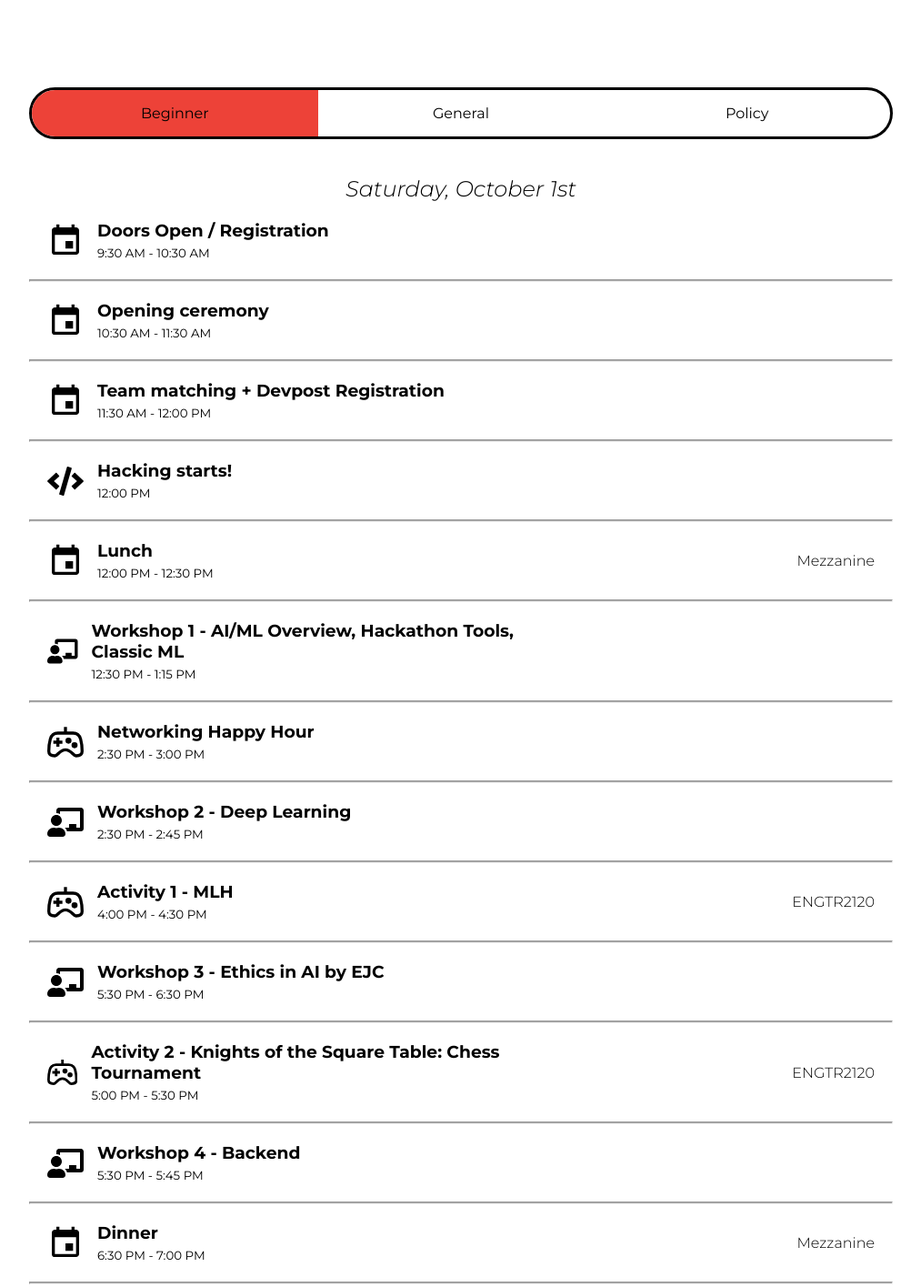
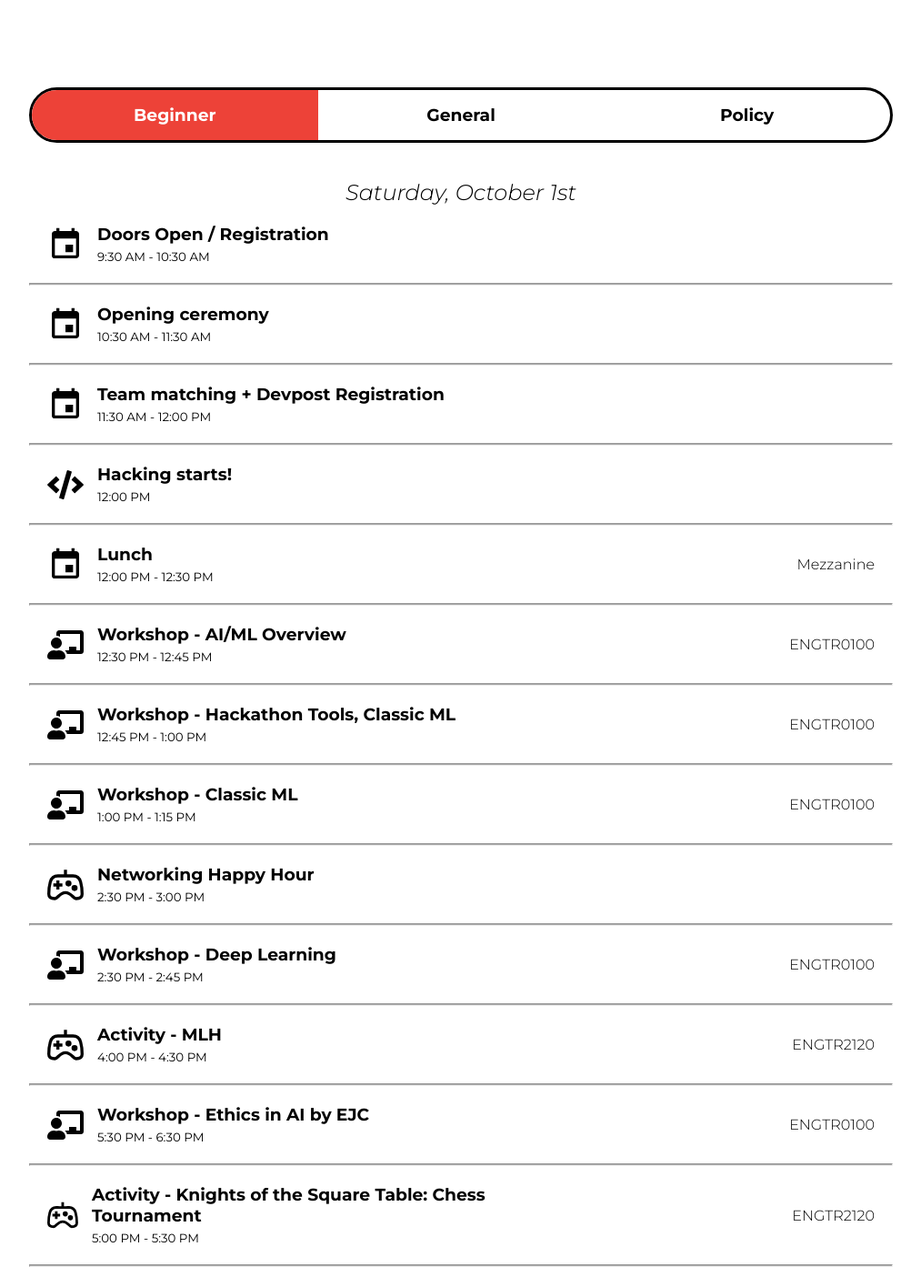
Before and after one commit to McGillAISociety/MAIShacks, a Next.js app: page /live in a window 1280 px wide. Shown: the part 354-1769 px from the top of the page at 91% size, without its empty margins (133-1146 px from the left). Built offline with nearby package versions, Linux system fonts and the light colour scheme.

Commit message:
schedule fixes

```diff
--- a/components/live/Schedule.js
+++ b/components/live/Schedule.js
@@ -12,23 +12,25 @@ const beginner_saturday = [
     { type: 'general', time: "11:30 AM - 12:00 PM", title: 'Team matching + Devpost Registration', description: '' },
     { type: 'hacking', time: "12:00 PM", title: 'Hacking starts!', description: '' },
     { type: 'general', time: "12:00 PM - 12:30 PM", title: 'Lunch', description: 'Mezzanine' },
-    { type: 'workshop', time: "12:30 PM - 1:15 PM", title: 'Workshop 1 - AI/ML Overview, Hackathon Tools, Classic ML', description: '' },
+    { type: 'workshop', time: "12:30 PM - 12:45 PM", title: 'Workshop - AI/ML Overview', description: 'ENGTR0100' },
+    { type: 'workshop', time: "12:45 PM - 1:00 PM", title: 'Workshop - Hackathon Tools, Classic ML', description: 'ENGTR0100' },
+    { type: 'workshop', time: "1:00 PM - 1:15 PM", title: 'Workshop - Classic ML', description: 'ENGTR0100' },
     { type: 'activity', time: "2:30 PM - 3:00 PM", title: 'Networking Happy Hour', description: '' },
-    { type: 'workshop', time: "2:30 PM - 2:45 PM", title: 'Workshop 2 - Deep Learning', description: '' },
-    { type: 'activity', time: "4:00 PM - 4:30 PM", title: 'Activity 1 - MLH', description: 'ENGTR2120' },
-    { type: 'workshop', time: "5:30 PM - 6:30 PM", title: 'Workshop 3 - Ethics in AI by EJC', description: '' },
-    { type: 'activity', time: "5:00 PM - 5:30 PM", title: 'Activity 2 - Knights of the Square Table: Chess Tournament', description: 'ENGTR2120' },
-    { type: 'workshop', time: "5:30 PM - 5:45 PM", title: 'Workshop 4 - Backend', description: '' },
+    { type: 'workshop', time: "2:30 PM - 2:45 PM", title: 'Workshop - Deep Learning', description: 'ENGTR0100' },
+    { type: 'activity', time: "4:00 PM - 4:30 PM", title: 'Activity - MLH', description: 'ENGTR2120' },
+    { type: 'workshop', time: "5:30 PM - 6:30 PM", title: 'Workshop - Ethics in AI by EJC', description: 'ENGTR0100' },
+    { type: 'activity', time: "5:00 PM - 5:30 PM", title: 'Activity - Knights of the Square Table: Chess Tournament', description: 'ENGTR2120' },
+    { type: 'workshop', time: "5:30 PM - 5:45 PM", title: 'Workshop - Backend', description: 'ENGTR0100' },
     { type: 'general', time: "6:30 PM - 7:00 PM", title: 'Dinner', description: 'Mezzanine' },
-    { type: 'workshop', time: "7:00 PM - 7:15 PM", title: 'Workshop 5 - Frontend', description: '' },
-    { type: 'activity', time: "8:00 PM - 8:30 PM", title: 'Activity 3 - Skribbl.io and Snacks', description: '' },
+    { type: 'workshop', time: "7:00 PM - 7:15 PM", title: 'Workshop - Frontend', description: 'ENGTR0100' },
+    { type: 'activity', time: "8:00 PM - 8:30 PM", title: 'Activity - Skribbl.io and Snacks', description: '' },
 ]
 const beginner_sunday = [
     { type: 'general', time: "8:30 - 10:30 AM", title: 'Breakfast', description: 'Mezzanine' },
     { type: 'hacking', time: "12:00 PM", title: 'Hacking ends!', description: '' },
     { type: 'general', time: "12:00 PM", title: 'Lunch', description: 'Mezzanine' },
     { type: 'general', time: "12:00 - 2:00 PM", title: 'Judging', description: '' },
-    { type: 'activity', time: "1:00 PM - 1:30 PM", title: "Activity 4 - You're My Type: Typing Contest", description: 'ENGTR2120' },
+    { type: 'activity', time: "1:00 PM - 1:30 PM", title: "Activity - You're My Type: Typing Contest", description: 'ENGTR2120' },
     { type: 'general', time: "2:00 PM - 2:30 PM", title: 'Closing ceremonies', description: '' },
 ]
 
@@ -38,22 +40,22 @@ const general_saturday = [
     { type: 'general', time: "11:30 AM - 12:00 PM", title: 'Team matching + Devpost Registration', description: '' },
     { type: 'hacking', time: "12:00 PM", title: 'Hacking starts!', description: '' },
     { type: 'general', time: "12:00 PM - 12:30 PM", title: 'Lunch', description: 'Mezzanine' },
-    { type: 'workshop', time: "12:30 PM - 1:30 PM", title: 'Workshop 1 - Intro to ML', description: 'ENGTR2110' },
+    { type: 'workshop', time: "12:30 PM - 1:30 PM", title: 'Workshop - Intro to ML', description: 'ENGTR2110' },
     { type: 'workshop', time: "1:30 PM - 2:30 PM", title: 'Networking Happy Hour', description: '' },
-    { type: 'workshop', time: "2:30 PM - 3:30 PM", title: 'Workshop 2 - stability.ai', description: 'ENGTR2110' },
-    { type: 'activity', time: "3:30 PM - 4:00 PM", title: 'Activity 1 - MLH', description: 'ENGTR2120' },
-    { type: 'workshop', time: "4:00 PM - 5:00 PM", title: 'Workshop 3 - Ethics in AI by EJC', description: 'ENGTR2110' },
-    { type: 'activity', time: "5:00 PM - 5:30 PM", title: 'Activity 2 - Knights of the Square Table: Chess Tournament', description: 'ENGTR2120' },
-    { type: 'workshop', time: "5:30 PM - 6:30 PM", title: 'Workshop 4', description: '' },
+    { type: 'workshop', time: "2:30 PM - 3:30 PM", title: 'Workshop - stability.ai', description: 'ENGTR2110' },
+    { type: 'activity', time: "3:30 PM - 4:00 PM", title: 'Activity - MLH', description: 'ENGTR2120' },
+    { type: 'workshop', time: "4:00 PM - 5:00 PM", title: 'Workshop - Ethics in AI by EJC', description: 'ENGTR2110' },
+    { type: 'activity', time: "5:00 PM - 5:30 PM", title: 'Activity - Knights of the Square Table: Chess Tournament', description: 'ENGTR2120' },
+    { type: 'workshop', time: "5:30 PM - 6:30 PM", title: 'Workshop', description: '' },
     { type: 'general', time: "6:30 PM - 7:00 PM", title: 'Dinner', description: 'Mezzanine' },
-    { type: 'activity', time: "8:00 PM - 8:30 PM", title: 'Activity 3 - Skribbl.io and Snacks', description: '' },
+    { type: 'activity', time: "8:00 PM - 8:30 PM", title: 'Activity - Skribbl.io and Snacks', description: '' },
 ]
 const general_sunday = [
     { type: 'general', time: "8:30 - 10:30 AM", title: 'Breakfast', description: 'Mezzanine' },
     { type: 'hacking', time: "12:00 PM", title: 'Hacking ends!', description: '' },
     { type: 'general', time: "12:00 PM", title: 'Lunch', description: 'Mezzanine' },
     { type: 'general', time: "12:00 - 2:00 PM", title: 'Judging', description: '' },
-    { type: 'activity', time: "1:00 PM - 1:30 PM", title: "Activity 4 - You're My Type: Typing Contest", description: 'ENGTR2120' },
+    { type: 'activity', time: "1:00 PM - 1:30 PM", title: "Activity - You're My Type: Typing Contest", description: 'ENGTR2120' },
     { type: 'general', time: "2:00 PM - 2:30 PM", title: 'Closing ceremonies', description: '' },
 ]
 
@@ -62,22 +64,22 @@ const policy_saturday = [
     { type: 'general', time: "10:30 AM - 11:30 AM", title: 'Opening ceremony', description: '' },
     { type: 'hacking', time: "12:00 PM", title: 'Hacking starts!', description: '' },
     { type: 'general', time: "12:00 PM - 12:30 PM", title: 'Lunch', description: 'Mezzanine' },
-    { type: 'workshop', time: "12:15 PM - 12:40 PM", title: 'Workshop 1 - Basics of AI', description: '' },
-    { type: 'workshop', time: "12:40 PM - 1:00 PM", title: 'Workshop 2 - AI and You', description: '' },
-    { type: 'workshop', time: "1:00 PM - 1:45 PM", title: 'Workshop 3 - Ethics of AI with Abhishek Gupta', description: '' },
-    { type: 'workshop', time: "1:45 PM - 2:15 PM", title: 'Workshop 4 - Future of AI, Debrief + Team Matching', description: '' },
-    { type: 'activity', time: "3:30 PM - 4:00 PM", title: 'Activity 1 - MLH', description: 'ENGTR2120' },
-    { type: 'activity', time: "5:00 PM - 5:30 PM", title: 'Activity 2 - Knights of the Square Table: Chess Tournament', description: 'ENGTR2120' },
+    { type: 'workshop', time: "12:15 PM - 12:40 PM", title: 'Workshop - Basics of AI', description: 'ENGTR2100' },
+    { type: 'workshop', time: "12:40 PM - 1:00 PM", title: 'Workshop - AI and You', description: 'ENGTR2100' },
+    { type: 'workshop', time: "1:00 PM - 1:45 PM", title: 'Workshop - Ethics of AI with Abhishek Gupta', description: 'ENGTR2100' },
+    { type: 'workshop', time: "1:45 PM - 2:00 PM", title: 'Workshop - Future of AI', description: 'ENGTR2100' },
+    { type: 'workshop', time: "2:00 PM - 2:15 PM", title: 'Workshop - Debrief + Team Matching', description: 'ENGTR2100' },
+    { type: 'activity', time: "3:30 PM - 4:00 PM", title: 'Activity - MLH', description: 'ENGTR2120' },
+    { type: 'activity', time: "5:00 PM - 5:30 PM", title: 'Activity - Knights of the Square Table: Chess Tournament', description: 'ENGTR2120' },
     { type: 'general', time: "6:30 PM - 7:00 PM", title: 'Dinner', description: 'Mezzanine' },
-    { type: 'workshop', time: "7:00 PM - 7:15 PM", title: 'Workshop 5 - Frontend', description: '' },
-    { type: 'activity', time: "8:00 PM - 8:30 PM", title: 'Activity 3 - Skribbl.io and Snacks', description: '' },
+    { type: 'activity', time: "8:00 PM - 8:30 PM", title: 'Activity - Skribbl.io and Snacks', description: '' },
 ]
 const policy_sunday = [
     { type: 'general', time: "8:30 - 10:30 AM", title: 'Breakfast', description: 'Mezzanine' },
     { type: 'hacking', time: "12:00 PM", title: 'Hacking ends!', description: '' },
     { type: 'general', time: "12:00 PM", title: 'Lunch', description: 'Mezzanine' },
     { type: 'general', time: "12:00 - 2:00 PM", title: 'Presentations', description: '' },
-    { type: 'activity', time: "1:00 PM - 1:30 PM", title: "Activity 4 - You're My Type: Typing Contest", description: 'ENGTR2120' },
+    { type: 'activity', time: "1:00 PM - 1:30 PM", title: "Activity - You're My Type: Typing Contest", description: 'ENGTR2120' },
     { type: 'general', time: "2:00 PM - 2:30 PM", title: 'Closing ceremonies', description: '' },
 ]
 
@@ -119,9 +121,9 @@ export default function Schedule() {
 
         <Tabs className="Tabs">
             <TabList>
-                <Tab>Beginner</Tab>
-                <Tab>General</Tab>
-                <Tab>Policy</Tab>
+                <Tab><h3>Beginner</h3></Tab>
+                <Tab><h3>General</h3></Tab>
+                <Tab><h3>Policy</h3></Tab>
             </TabList>
             <div className="top-margin-thicc">
             <TabPanel>
--- a/styles/globals.scss
+++ b/styles/globals.scss
@@ -159,6 +159,7 @@ a {
 
 .react-tabs__tab--selected {
   background: var(--red);
+  color: white;
   outline: none;
 }
 
```
